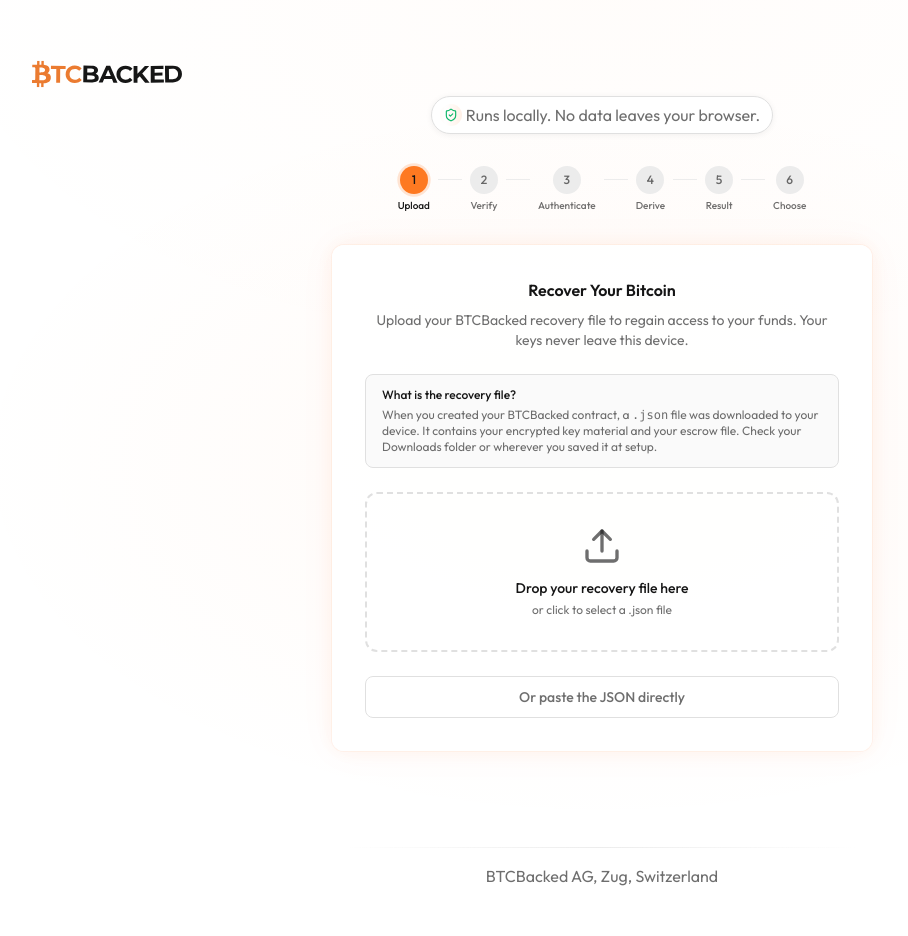
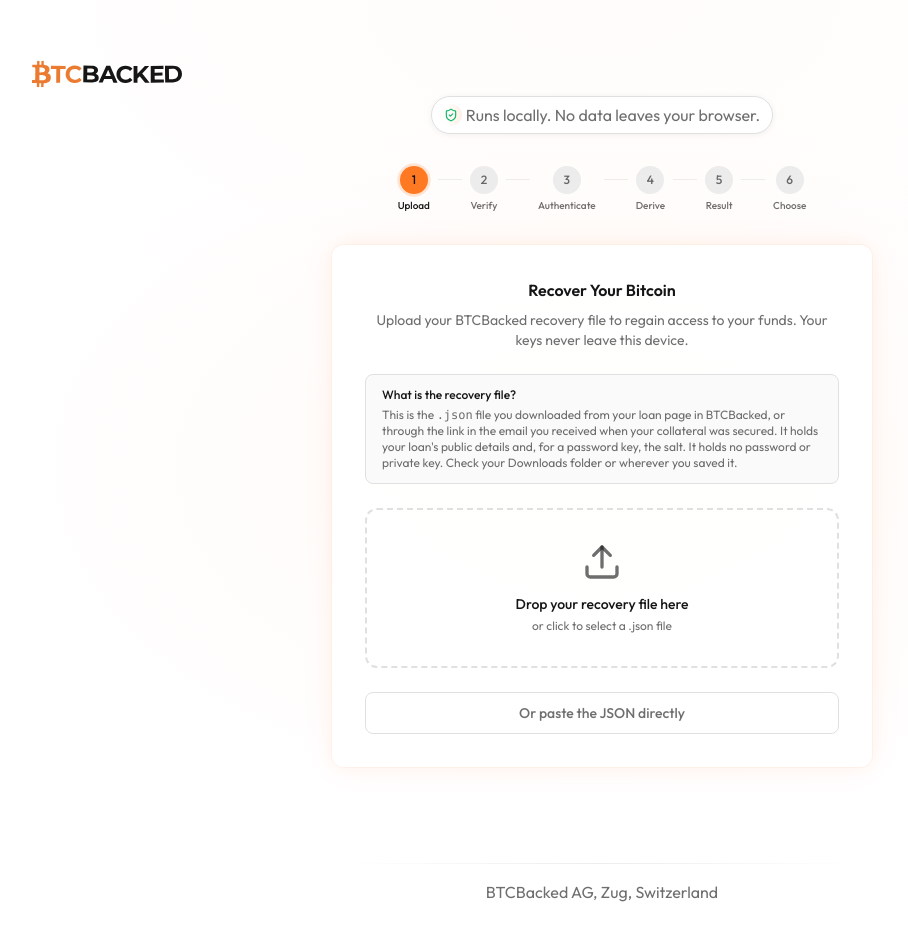
Before and after one commit to btcbacked/btc-recovery-web, a React (Vite) app: page / in a window 1280 px wide. Shown: the whole page, without its empty margins (38-946 px from the left). Built offline with nearby package versions, Linux system fonts and the light colour scheme; what bip32, bitcoinjs-lib, ecpair would draw is missing.

Commit message:
fix(upload): describe where the recovery file comes from and what it holds (#21)

```diff
--- a/src/components/steps/UploadStep.tsx
+++ b/src/components/steps/UploadStep.tsx
@@ -42,9 +42,10 @@
       <div className="rounded-[var(--radius-base)] border border-border bg-accent/50 px-4 py-3 text-xs text-muted-foreground">
         <p className="font-medium text-foreground">What is the recovery file?</p>
         <p className="mt-1">
-          When you created your BTCBacked contract, a <code className="font-mono">.json</code> file
-          was downloaded to your device. It contains your encrypted key material and your escrow
-          file. Check your Downloads folder or wherever you saved it at setup.
+          This is the <code className="font-mono">.json</code> file you downloaded from your loan
+          page in BTCBacked, or through the link in the email you received when your collateral
+          was secured. It holds your loan's public details and, for a password key, the salt. It
+          holds no password or private key. Check your Downloads folder or wherever you saved it.
         </p>
       </div>
 
```
Also changed, not shown: 1 other file (tests, documents, lock files or other folders).
